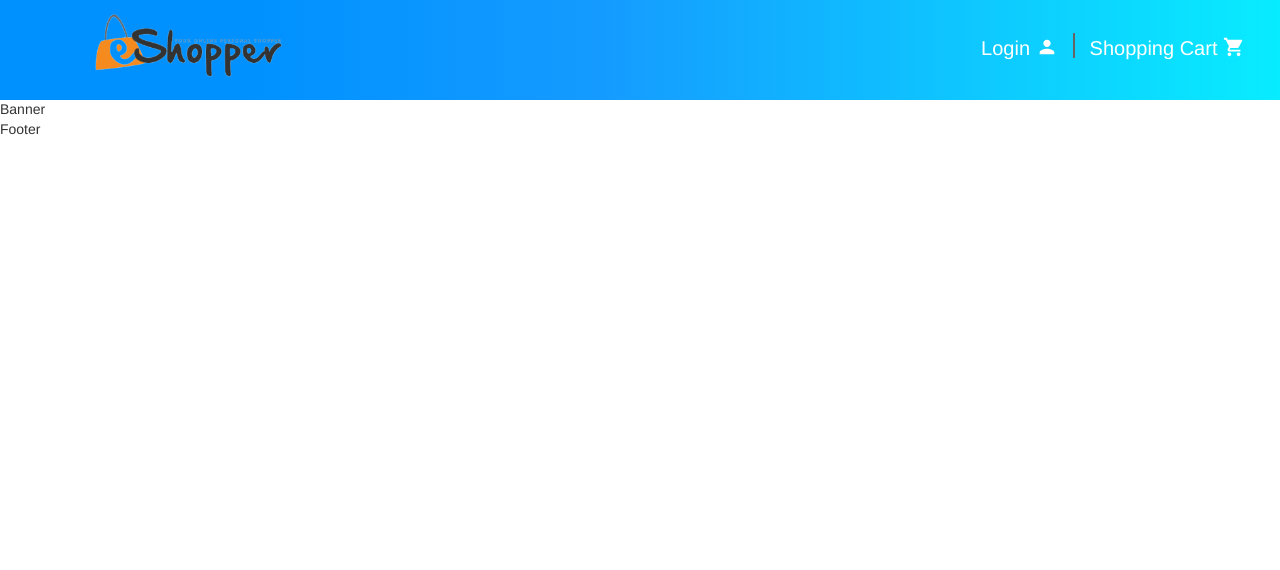
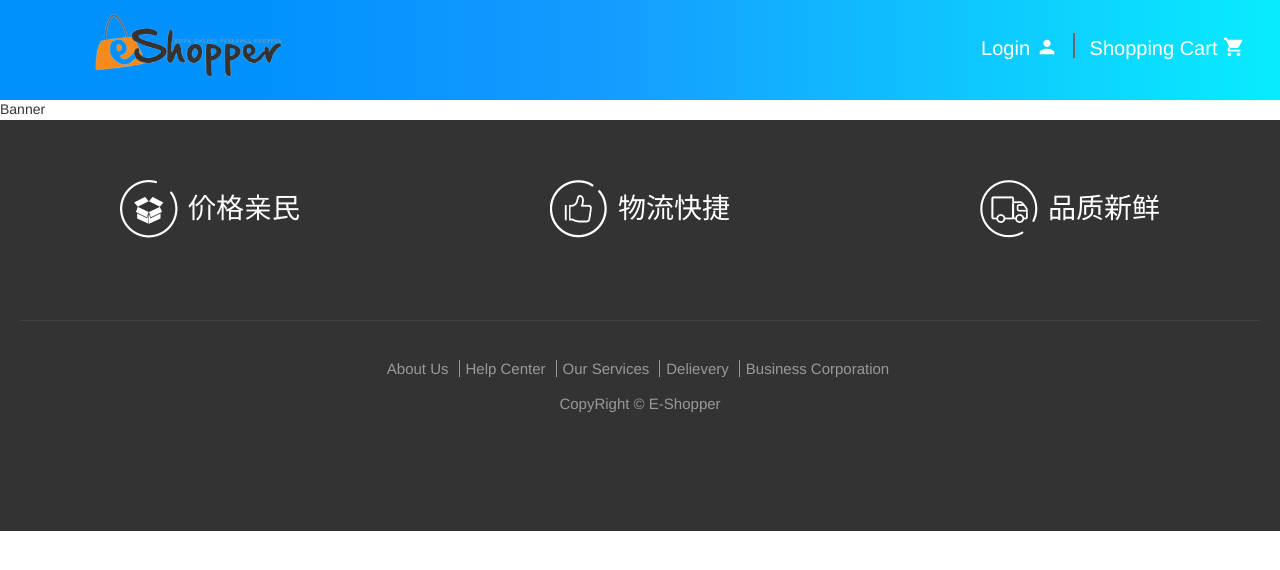
Before and after one commit to imnkywf/e-shopper, a React (Create React App) app: page /home in a window 1280 px wide. Shown: the top 570 px of the page. Built offline with nearby package versions, Linux system fonts and the light colour scheme.

Commit message:
add footer and add sprite bgc

```diff
--- a/src/Components/Footer/index.jsx
+++ b/src/Components/Footer/index.jsx
@@ -1,8 +1,28 @@
-import React from 'react'
+import React, { Fragment } from 'react'
 import './index.css'
 
 export default function Footer() {
   return (
-    <div>Footer</div>
+    <Fragment>
+      <div className="footer">
+        <div className="wrapper">
+          <div className="badges">
+            <p className="price">价格亲民</p>
+            <p className="express">物流快捷</p>
+            <p className="quality">品质新鲜</p>
+          </div>
+          <div className="copyright">
+            <p>
+              <a href="https://www.facebook.com/" target='_blank' rel='noreferrer'>About Us</a>
+              <a href="https://www.facebook.com/" target='_blank' rel='noreferrer'>Help Center</a>
+              <a href="https://www.facebook.com/" target='_blank' rel='noreferrer'>Our Services</a>
+              <a href="https://www.facebook.com/" target='_blank' rel='noreferrer'>Delievery</a>
+              <a href="https://www.facebook.com/" target='_blank' rel='noreferrer'>Business Corporation</a>
+            </p>
+            <p>CopyRight &copy; E-Shopper</p>
+          </div>
+        </div>
+      </div>
+    </Fragment>
   )
 }
```
Also changed, not shown: src/Images/sprites.png (added).
